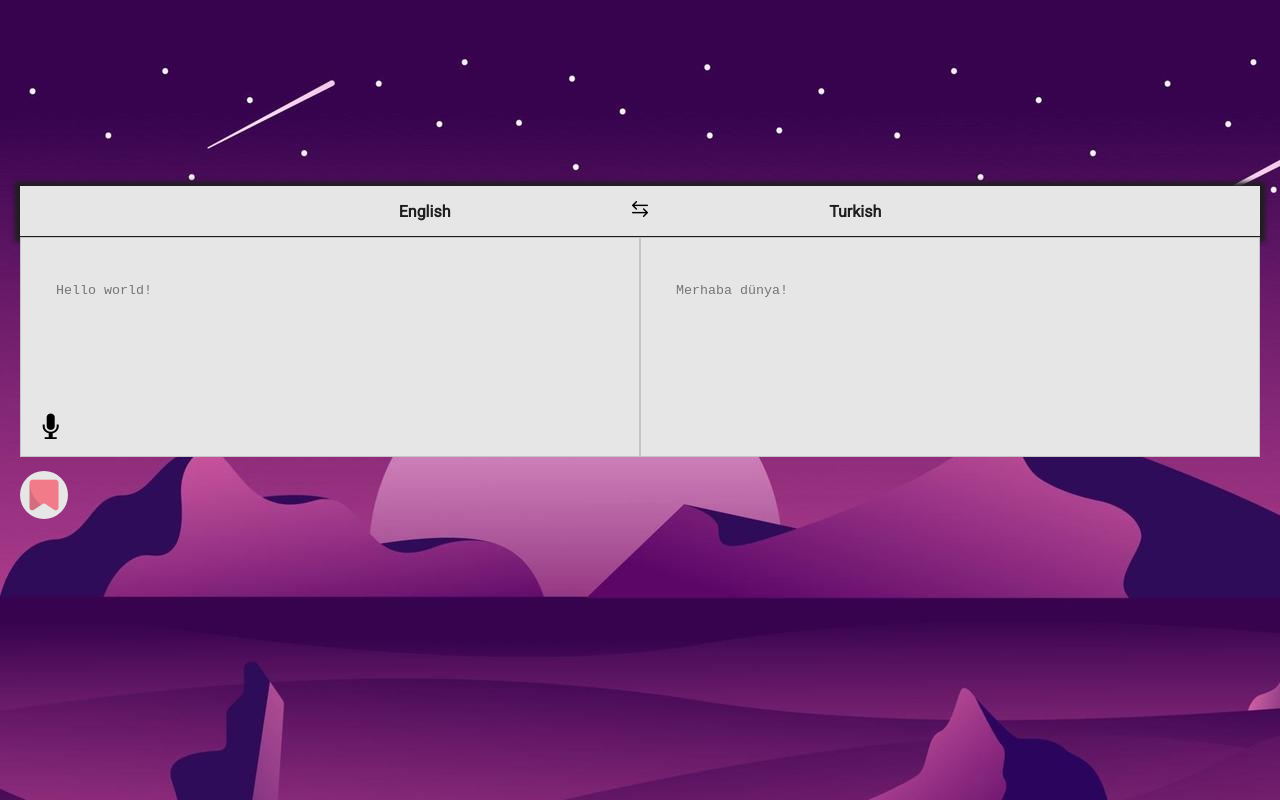
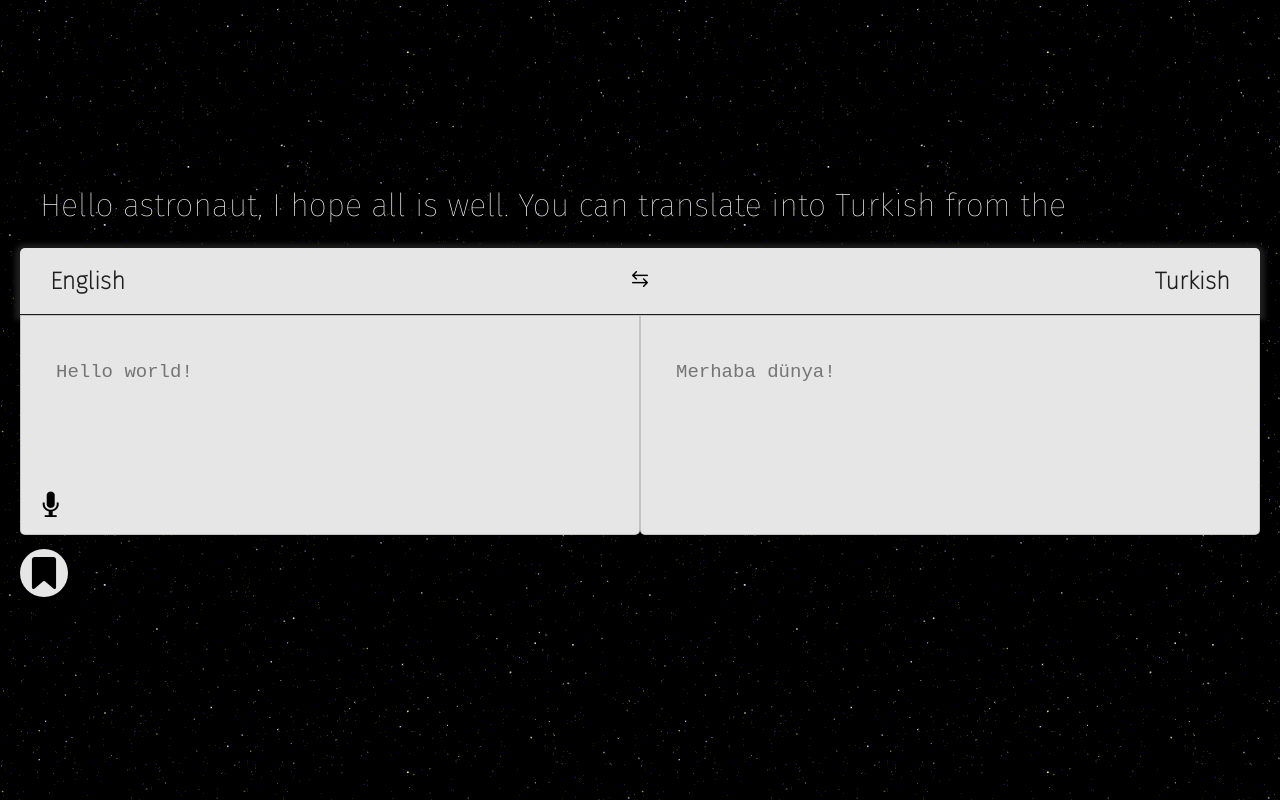
Before and after one commit to mertohancan/lokalizasyon, a React (Create React App) app: page / in a window 1280 px wide. Built offline with nearby package versions, Linux system fonts and the light colour scheme.

Commit message:
Change style

```diff
--- a/public/index.html
+++ b/public/index.html
@@ -17,7 +17,7 @@
     <link rel="manifest" href="%PUBLIC_URL%/manifest.json" />
     <link rel="preconnect" href="https://fonts.googleapis.com">
     <link rel="preconnect" href="https://fonts.gstatic.com" crossorigin>
-    <link href="https://fonts.googleapis.com/css2?family=Roboto&display=swap" rel="stylesheet">
+    <link href="https://fonts.googleapis.com/css2?family=Fira+Sans:wght@100&family=Roboto&display=swap" rel="stylesheet">
     <!--
       Notice the use of %PUBLIC_URL% in the tags above.
       It will be replaced with the URL of the `public` folder during the build.
--- a/src/App.scss
+++ b/src/App.scss
@@ -42,3 +42,22 @@ h1{
 .fixed {
   position: fixed;
 }
+
+.typed-out{
+  display: inline-block;
+  overflow: hidden;
+  white-space: nowrap;
+  animation:
+    typing 10s forwards;
+  font-size: 1.6rem;
+  width: 0;
+
+@keyframes typing {
+  from { width: 0 }
+  to { width: 100% }
+  }
+
+  @media screen and (max-width: 1241px) {
+    white-space: inherit;
+  }
+}
--- a/src/components/aside/Aside.scss
+++ b/src/components/aside/Aside.scss
@@ -13,8 +13,9 @@
     box-shadow: 0 0 6px 0 rgba(219, 224, 230, 0.6), 0 10px 24px 0 rgba(219, 224, 230, 0.7);
     background-color:$primaryColor;
     opacity: 0.99;
-    color: $secondaryColor;
+    color: black;
     padding: 10px;
+    font-size: 20px;
 
     @media screen and (max-width: 600px) {
       width: 90%;
--- a/src/components/text-area/TextArea.scss
+++ b/src/components/text-area/TextArea.scss
@@ -13,10 +13,13 @@ $text-height: 220px;
     width: 100%;
     min-height: $text-height;
     background-color: $primaryColor;
+    font-size: 19px;
     padding: 45px 50px 0px 35px;
     resize: none;
     outline: none;
     border-color: rgba(118, 118, 118, 0.3);
+    border-bottom-left-radius: 5px;
+    border-bottom-right-radius: 5px;
     &:disabled {
         background-color: $primaryColor;
     }
--- a/src/components/translate/Translate.scss
+++ b/src/components/translate/Translate.scss
@@ -8,14 +8,17 @@
    .translate-header {
        background-color: $primaryColor;
        color: $secondaryColor;
-       width: 100%;
-       height: 50px;
+       width: calc(100% - 60px);
+       height: 66px;
        display: flex;
-       justify-content: space-evenly;
+       justify-content: space-between;
        align-items: center;
        box-shadow: 0px 1px 5px 5px $secondaryColor;
        margin-bottom: 1px;
-
+       border-top-left-radius: 5px;
+       border-top-right-radius: 5px;
+       padding-right: 30px;
+       padding-left: 30px;
    }
 
    .text-area-contents {
@@ -67,3 +70,17 @@
       display: flex;
       justify-content: center;
    }
+
+   .source {
+     font-weight: bolder;
+     font-size: 24px;
+   }
+
+   .typed-out {
+     font-size: 32px;
+   }
+
+
+  .translate-information {
+    padding-left: 20px;
+  }
--- a/src/components/translate/Translate.tsx
+++ b/src/components/translate/Translate.tsx
@@ -114,12 +114,16 @@ const Translate: FC<TranslateProps> = ({ onHistoryClick, onSave }) => {
 
   return (
     <div className="translate-container">
+      <div className="translate-information">
+        <span className="typed-out">Hello astronaut, I hope all is well. You can translate into Turkish from the inputs below.</span>
+      </div>
+      <div className="separator" />
       <header className="translate-header">
-        <span className="bold">{sourceLanguage.title}</span>
-        <button type="button" onClick={handleChangeSourceLanguage} className="simple-button fixed">
+        <span className="bold source">{sourceLanguage.title}</span>
+        <button type="button" onClick={handleChangeSourceLanguage} className="simple-button">
           <img width={16} height={16} alt="change" src={ChangeIcon} />
         </button>
-        <span className="bold">{isSourceTurkish ? LANGUAGE_EN.title : LANGUAGE_TR.title}</span>
+        <span className="bold source">{isSourceTurkish ? LANGUAGE_EN.title : LANGUAGE_TR.title}</span>
       </header>
 
       <div className="text-area-contents">
--- a/src/index.scss
+++ b/src/index.scss
@@ -1,10 +1,10 @@
 body {
   margin: 0;
-  font-family: 'Roboto', sans-serif;
+  font-family: 'Fira Sans', sans-serif;
   -webkit-font-smoothing: antialiased;
   -moz-osx-font-smoothing: grayscale;
   color: white;
-  background-image: url("./assets/images/space.jpeg");
+  background-image: url("./assets/stars.gif");
 }
 
 code {
```
Also changed, not shown: src/assets/icons/saved.png, src/assets/stars.gif (added).
